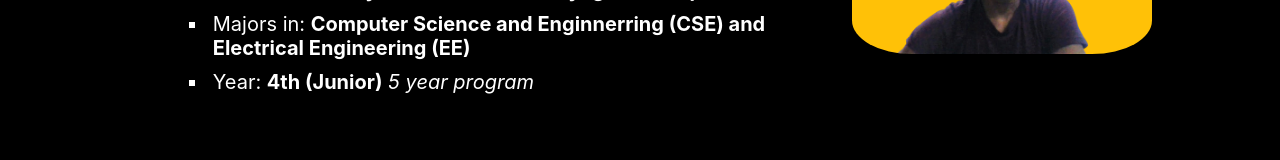
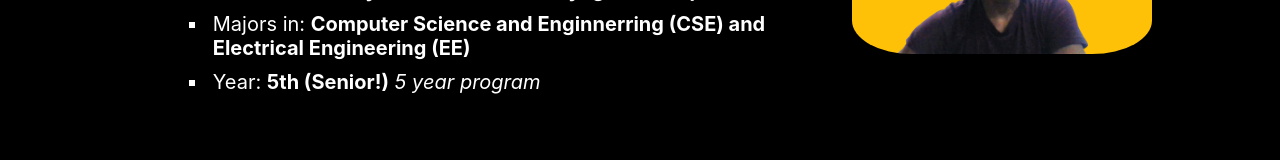
Before and after one commit to albertocruz6/personal-page, a React (Create React App) app: page /#/about in a window 1280 px wide. Shown: the part 415-575 px from the top of the page. Built offline with nearby package versions, Linux system fonts and the light colour scheme.

Commit message:
Updated about

```diff
--- a/src/components/about/About.js
+++ b/src/components/about/About.js
@@ -20,7 +20,7 @@ const About = () => {
                         <li>Studies in: <b>University of Puerto Rico - Mayaguez Campus</b></li>
                         <ul>
                             <li>Majors in: <b>Computer Science and Enginnerring (CSE) and Electrical Engineering (EE)</b></li>
-                            <li>Year: <b>4th (Junior)</b> <i>5 year program</i></li>
+                            <li>Year: <b>5th (Senior!)</b> <i>5 year program</i></li>
                         </ul>
 
                     </ul>
```
